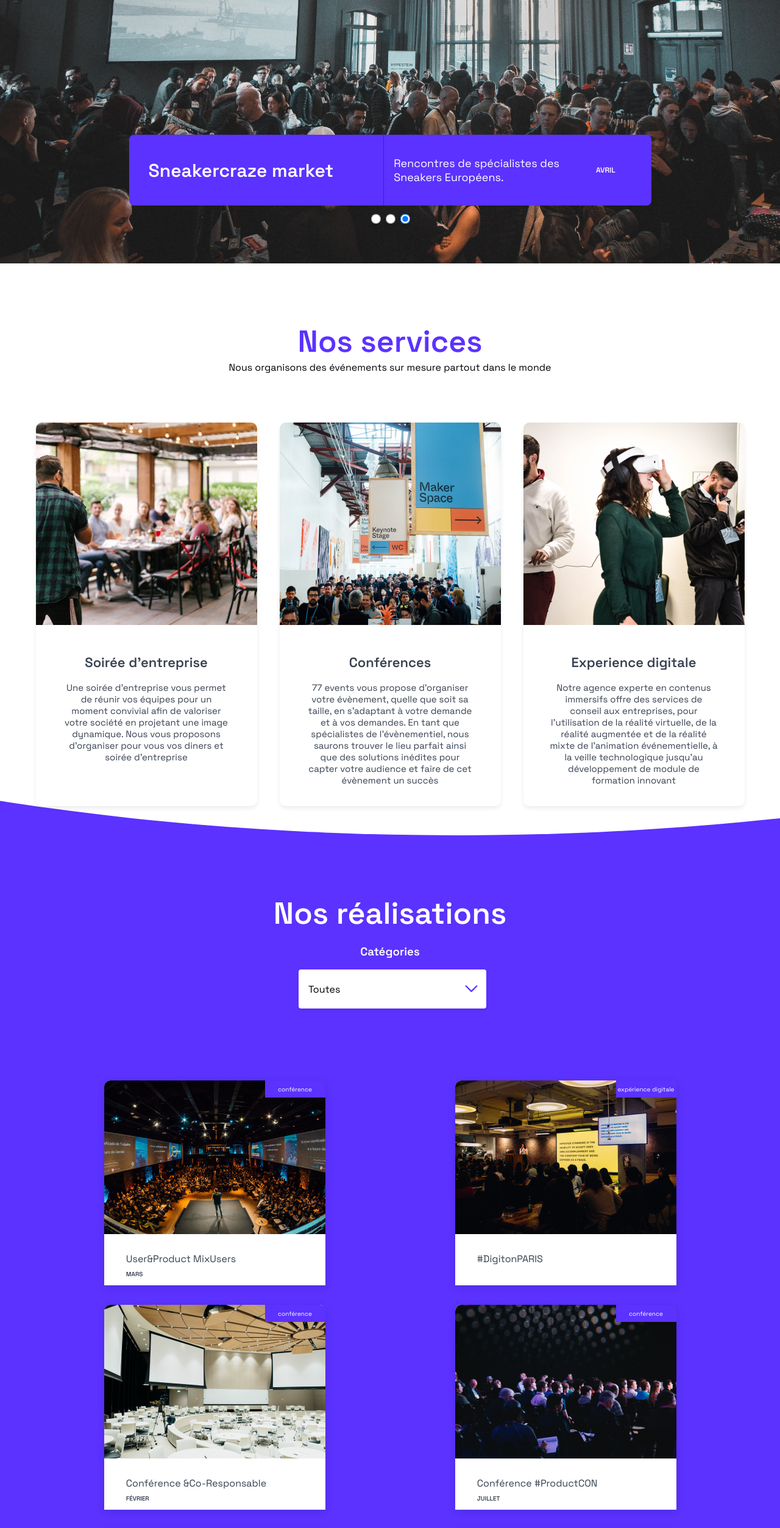
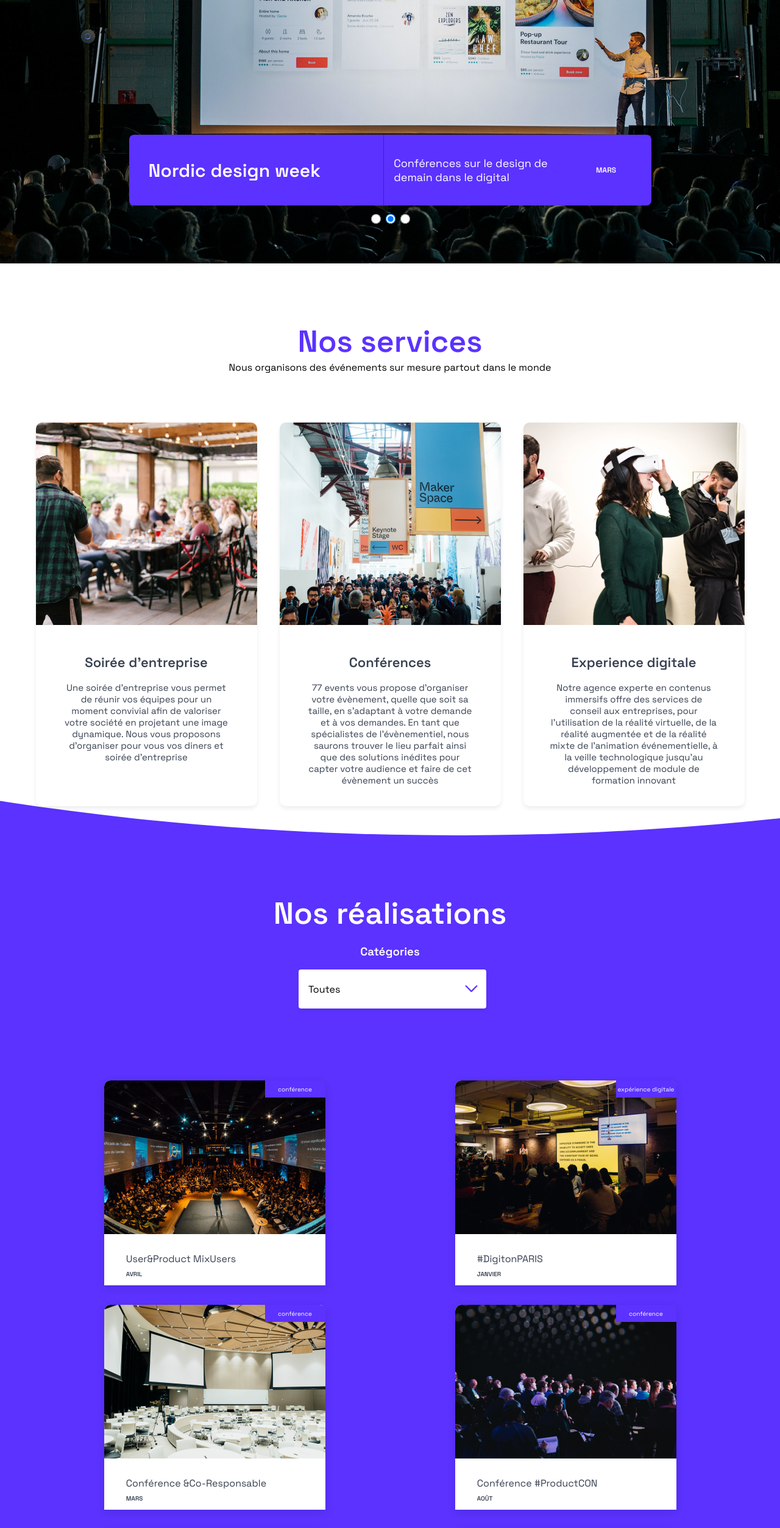
Before and after one commit to alwesste/724events, a React (Create React App) app: page / in a window 1280 px wide. Shown: the part 234-2740 px from the top of the page at 61% size. Built offline with nearby package versions, Linux system fonts and the light colour scheme.

Commit message:
changing the filterEvents const

```diff
--- a/src/components/Select/index.js
+++ b/src/components/Select/index.js
@@ -13,12 +13,13 @@ const Select = ({
   label,
   type = "normal",
 }) => {
-  const [value, setValue] = useState();
+  const [value, setValue] = useState(null);
   const [collapsed, setCollapsed] = useState(true);
   const changeValue = (newValue) => {
-    onChange();
+    onChange(newValue);
     setValue(newValue);
     setCollapsed(newValue);
+    console.log('newValue', newValue)
   };
   return (
     <div className={`SelectContainer ${type}`} data-testid="select-testid">
@@ -57,6 +58,7 @@ const Select = ({
           onClick={(e) => {
             e.preventDefault();
             setCollapsed(!collapsed);
+            console.log('ca clic dans le select')
           }}
         >
           <Arrow />
--- a/src/containers/Events/index.js
+++ b/src/containers/Events/index.js
@@ -11,27 +11,29 @@ const PER_PAGE = 9;
 
 const EventList = () => {
   const { data, error } = useData();
-  const [type, setType] = useState();
+  const [type, setType] = useState(null);
   const [currentPage, setCurrentPage] = useState(1);
+
   const filteredEvents = (
     (!type
       ? data?.events
-      : data?.events) || []
+      : data?.events.filter((event) => event.type === type)) || []
   ).filter((event, index) => {
-    if (
-      (currentPage - 1) * PER_PAGE <= index &&
-      PER_PAGE * currentPage > index
-    ) {
+    if ((currentPage - 1) * PER_PAGE <= index && PER_PAGE * currentPage > index) {
       return true;
     }
     return false;
   });
+
+  console.log('filterEvents', filteredEvents)
   const changeType = (evtType) => {
     setCurrentPage(1);
     setType(evtType);
   };
+  console.log('changeType', changeType)
   const pageNumber = Math.floor((filteredEvents?.length || 0) / PER_PAGE) + 1;
   const typeList = new Set(data?.events.map((event) => event.type));
+  console.log('typeList', typeList)
   return (
     <>
       {error && <div>An error occured</div>}
@@ -47,7 +49,9 @@ const EventList = () => {
           <div id="events" className="ListContainer">
             {filteredEvents.map((event) => (
               <Modal key={event.id} Content={<ModalEvent event={event} />}>
-                {({ setIsOpened }) => (
+                {({ setIsOpened }) => {
+              console.log('le dernier event', event)
+              return (
                   <EventCard
                     onClick={() => setIsOpened(true)}
                     imageSrc={event.cover}
@@ -55,7 +59,7 @@ const EventList = () => {
                     date={new Date(event.date)}
                     label={event.type}
                   />
-                )}
+                )}}
               </Modal>
             ))}
           </div>
--- a/src/containers/Slider/index.js
+++ b/src/containers/Slider/index.js
@@ -7,16 +7,22 @@ import "./style.scss";
 const Slider = () => {
   const { data } = useData();
   const [index, setIndex] = useState(0);
-  const byDateDesc = data?.focus.sort((evtA, evtB) =>
-    new Date(evtB.date) < new Date(evtA.date) ? -1 : 1
-  );
+  const [byDateDesc, setByDateDesc] = useState([]);
+
+  useEffect(() => {
+    if (data && data.focus) {
+      const sortedData = data.focus.sort((evtA, evtB) =>
+        new Date(evtB.date) - new Date(evtA.date)
+      );
+      setByDateDesc(sortedData);
+    }
+  }, [data]);
   const nextCard = () => {
     setTimeout(
       () => setIndex(index < byDateDesc.length ? index + 1 : 0),
-      25000
+    5000
     );
   };
-  console.log(byDateDesc)
   useEffect(() => {
     nextCard();
   });
@@ -41,14 +47,15 @@ const Slider = () => {
           </div>
           <div className="SlideCard__paginationContainer">
             <div className="SlideCard__pagination">
-              {byDateDesc.map((_, radioIdx) => (
-                <input
-                  key={`${event.id}`}
-                  type="radio"
-                  name="radio-button"
-                  checked={idx === radioIdx}
-                />
-              ))}
+              {byDateDesc.map((_, radioIdx) =>(
+                  <input
+                    key={`${event.id}`} // Utilisez radioIdx comme clé ici
+                    type="radio"
+                    name="radio-button"
+                    checked={index === radioIdx}
+                  />
+                )
+              )}
             </div>
           </div>
         </>
@@ -56,5 +63,4 @@ const Slider = () => {
     </div>
   );
 };
-
 export default Slider;
--- a/src/containers/Slider/style.scss
+++ b/src/containers/Slider/style.scss
@@ -15,7 +15,7 @@
       opacity: 0;
     }
     &--display {
-      animation: slide 1s forwards;
+      animation: slide 1s both;
     }
     &__descriptionContainer {
       position: absolute;
--- a/src/helpers/Date/index.js
+++ b/src/helpers/Date/index.js
@@ -1,16 +1,16 @@
 export const MONTHS = {
-  1: "janvier",
-  2: "février",
-  3: "mars",
-  4: "avril",
-  5: "mai",
-  6: "juin",
-  7: "juillet",
-  8: "août",
-  9: "septembre",
-  10: "octobre",
-  11: "novembre",
-  12: "décembre",
+  0: "janvier",
+  1: "février",
+  2: "mars",
+  3: "avril",
+  4: "mai",
+  5: "juin",
+  6: "juillet",
+  7: "août",
+  8: "septembre",
+  9: "octobre",
+  10: "novembre",
+  11: "décembre",
 };
 
 export const getMonth = (date) => MONTHS[date.getMonth()];
--- a/src/pages/Home/index.js
+++ b/src/pages/Home/index.js
@@ -157,4 +157,5 @@ const Page = () => {
   </>
 }
 
+
 export default Page;
```
Also changed, not shown: 1 other file (tests, documents, lock files or other folders).
